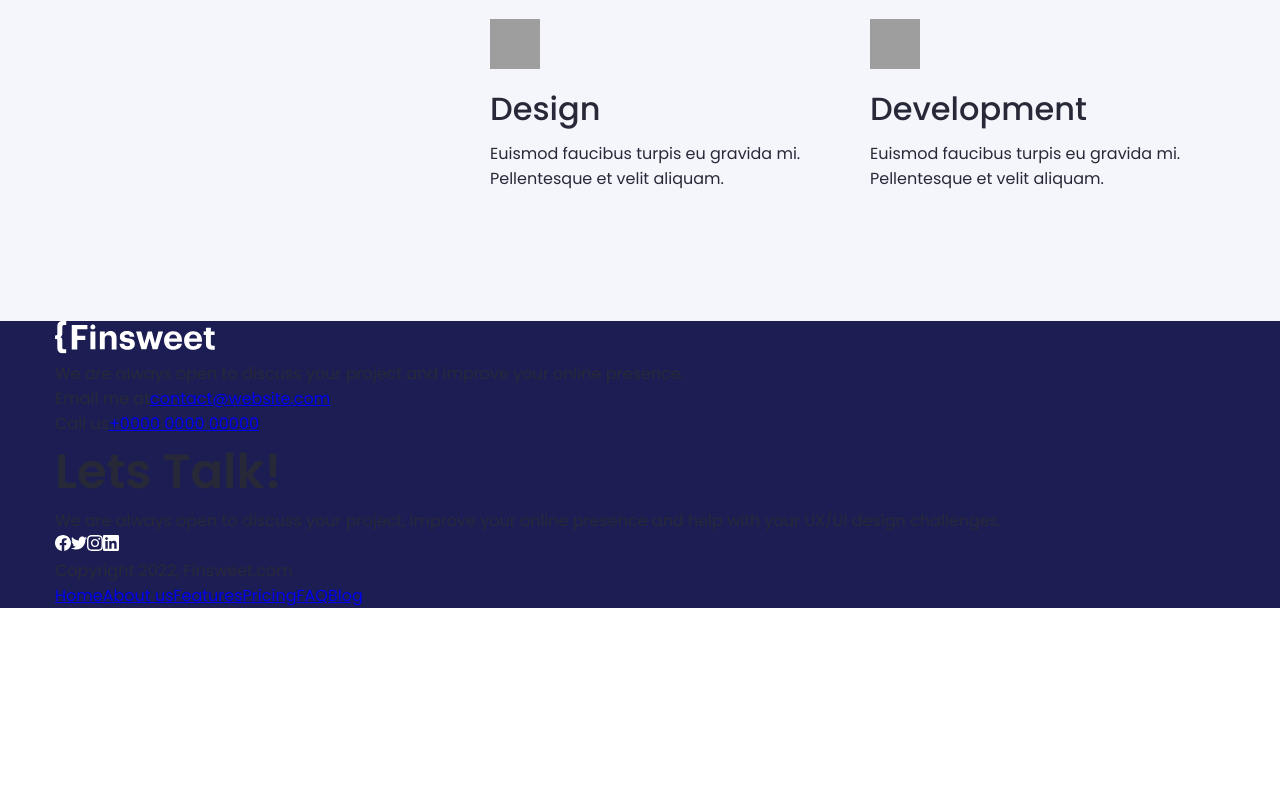
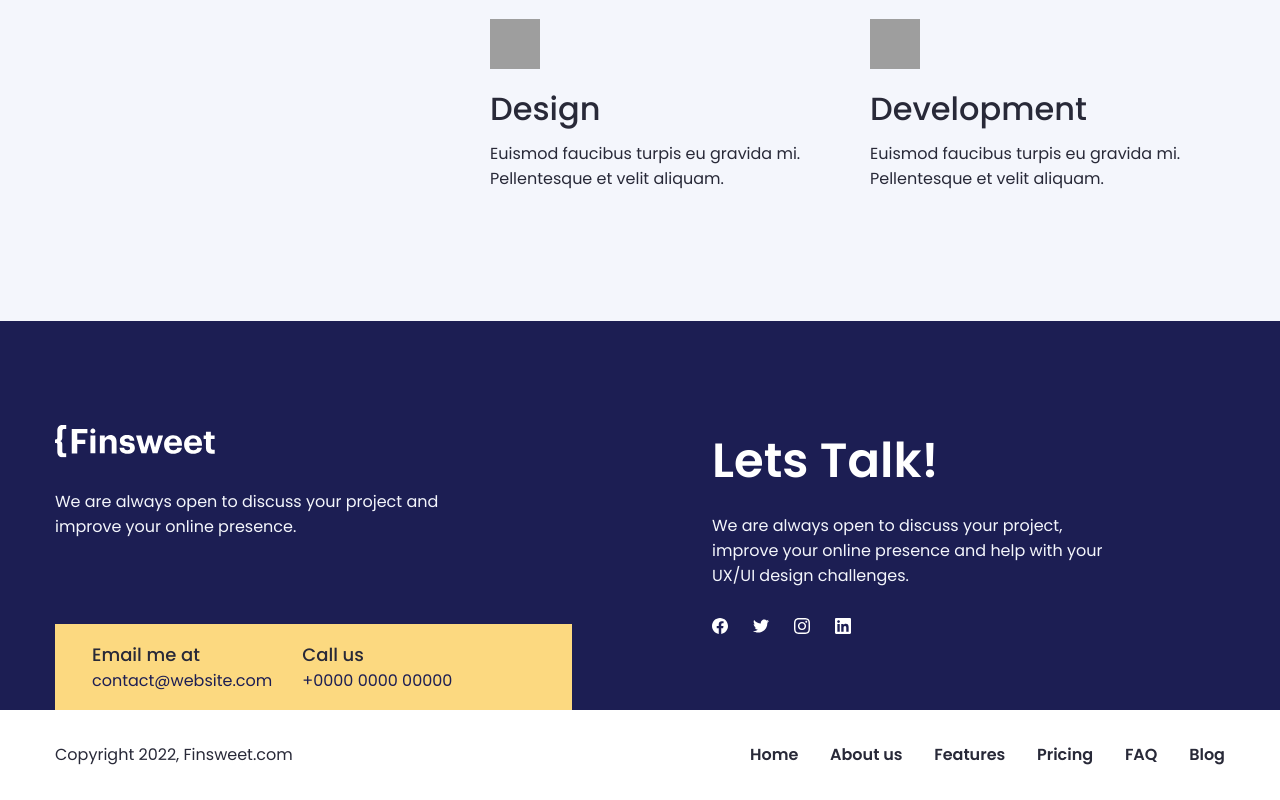
Before and after one commit to andreyk1n/finsweet, a React (Create React App) app: page / in a window 1280 px wide. Shown: the part 1103-1903 px from the top of the page. Before the commit the page ends 1711 px from the top, so only its background shows below. Built offline with nearby package versions, Linux system fonts and the light colour scheme; grey boxes are pictures that could not be loaded; the HTML template or start-up script is replaced by a standard one.

Commit message:
update footer style

```diff
--- a/src/template-parts/partials/footer/Footer.jsx
+++ b/src/template-parts/partials/footer/Footer.jsx
@@ -15,12 +15,10 @@ const Footer = () => {
             <Link to="/" className="footer__logo">
               <img src={logo} alt="Logo" />
             </Link>
-
-            <p>
+            <p className="mw-400">
               We are always open to discuss your project and improve your online
               presence.
             </p>
-
             <div className="footer__contacts">
               <div>
                 Email me at
@@ -32,14 +30,12 @@ const Footer = () => {
               </div>
             </div>
           </div>
-
-          <div className="footer__col">
+          <div className="footer__col footer__description">
             <h2>Lets Talk!</h2>
             <p>
               We are always open to discuss your project, improve your online
               presence and help with your UX/UI design challenges.
             </p>
-
             <div className="footer__socials">
               <a href="#">
                 <img src={facebook} alt="Icon" />
@@ -56,8 +52,9 @@ const Footer = () => {
             </div>
           </div>
         </div>
-
-        <div className="footer__links">
+      </div>
+      <div className="footer__links">
+        <div className="footer__container">
           <p>Copyright 2022, Finsweet.com</p>
           <nav className="footer__nav">
             <NavLink to="/">Home</NavLink>
--- a/src/template-parts/partials/footer/footer.scss
+++ b/src/template-parts/partials/footer/footer.scss
@@ -1,3 +1,194 @@
 .footer {
+    width: 100%;
     background-color: #1C1E53;
+
+    &__container {
+        display: flex;
+        flex-direction: column;
+    }
+
+    &__info {
+        padding: 104px 0 0 0;
+        display: flex;
+        align-items: flex-start;
+        gap: 140px;
+
+        @media (max-width: 1200px) {
+            gap: 70px;
+        }
+
+        @media (max-width: 992px) {
+            flex-direction: column;
+            gap: 30px;
+            padding: 50px 0;
+        }
+    }
+
+    &__col {
+        width: 100%;
+        display: flex;
+        flex-direction: column;
+        max-width: 517px;
+
+        @media (max-width: 992px) {
+            max-width: 100%;
+        }
+
+        &.footer__description {
+            max-width: 400px;
+
+            @media (max-width: 992px) {
+                max-width: 100%;
+            }
+        }
+
+        p {
+            color: #F4F6FC;
+        }
+
+        h2,
+        a {
+            text-decoration: none;
+            color: #fff;
+        }
+
+        h2 {
+            margin: 0 0 16px 0;
+        }
+    }
+
+    &__logo {
+        width: 160px;
+        height: auto;
+        margin: 0 0 24px 0;
+    }
+
+    &__contacts {
+        margin: 85px 0 0 0;
+        background-color: #FCD980;
+        color: #282938;
+        padding: 17px 37px;
+        display: flex;
+        align-items: center;
+        gap: 30px;
+
+        @media (max-width: 992px) {
+            margin: 20px 0 0 0;
+        }
+
+        @media (max-width: 576px) {
+            flex-direction: column;
+            align-items: flex-start;
+        }
+
+        div {
+            display: flex;
+            flex-direction: column;
+            font-size: 18px;
+            font-weight: 500;
+        }
+
+        a {
+            color: #1C1E53;
+            font-size: 16px;
+            font-weight: 400;
+        }
+    }
+
+    &__socials {
+        display: flex;
+        gap: 25px;
+        align-items: center;
+        margin: 28px 0 0 0;
+
+        a {
+            transition-duration: .5s;
+
+            &:hover {
+                opacity: .5;
+            }
+        }
+    }
+
+    .mw-400 {
+        max-width: 400px;
+
+        @media (max-width: 992px) {
+            max-width: 100%;
+        }
+    }
+
+    &__links {
+        width: 100%;
+        background-color: #fff;
+        padding: 32px 0;
+
+        .footer__container {
+            display: flex;
+            justify-content: space-between;
+            flex-direction: row;
+            align-items: center;
+            gap: 20px;
+
+            @media (max-width: 992px) {
+                align-items: flex-start;
+            }
+
+            @media (max-width: 768px) {
+                flex-direction: column-reverse;
+            }
+        }
+
+        p {
+            text-wrap: nowrap;
+        }
+    }
+
+    &__nav {
+        width: 100%;
+        display: flex;
+        justify-content: space-between;
+        align-items: center;
+        flex-wrap: wrap;
+        gap: 30px;
+        max-width: 475px;
+
+        @media (max-width: 992px) {
+            justify-content: flex-start;
+            gap: 15px 30px;
+        }
+
+        @media (max-width: 768px) {
+            flex-direction: column;
+            align-items: flex-start;
+        }
+
+        a {
+            color: #282938;
+            font-size: 16px;
+            font-weight: 700;
+            line-height: 26px;
+            width: fit-content;
+            position: relative;
+            text-decoration: none;
+
+            &::after {
+                content: '';
+                width: 0;
+                height: 1px;
+                background-color: #282938;
+                display: block;
+                position: absolute;
+                left: 0;
+                bottom: 0;
+                transition-duration: .5s;
+            }
+
+            &:hover {
+                &::after {
+                    width: 100%;
+                }
+            }
+        }
+    }
 }
```
